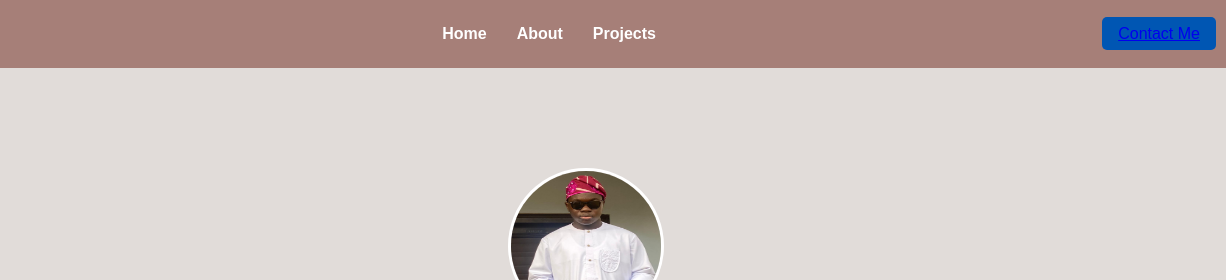
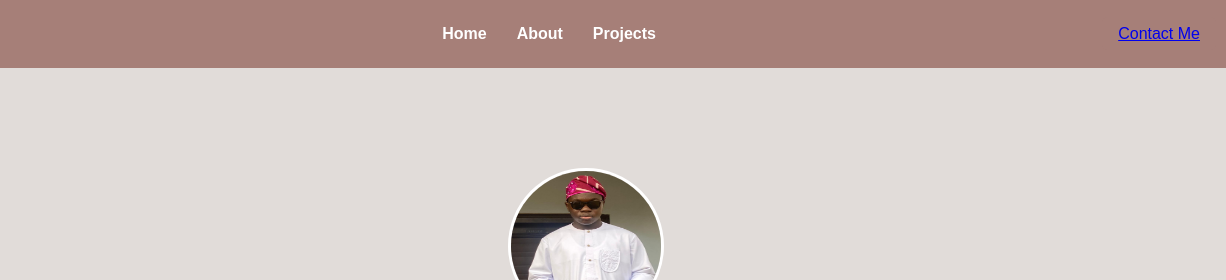
Before and after one commit to Mosope11/Portfolio., a plain HTML site: page index.html in a window 1280 px wide. In both pictures the pointer is over the link "Contact Me". Shown: the top 280 px of the page, 54-1280 px from the left. Drawn offline with Linux system fonts and the light colour scheme.

Commit message:
Restore general styles and layout for pages

```diff
--- a/styles.css
+++ b/styles.css
@@ -49,7 +49,7 @@ nav ul li a {
 }
 
 .contact-button:hover {
-    background-color: #0056b3;
+    background-color: #A67F78;
 }
 
 /* Hero Section (Home Page) */
@@ -322,4 +322,5 @@ form button:hover {
     .project-card {
         margin: 10px 0;
     }
+
 }
```
